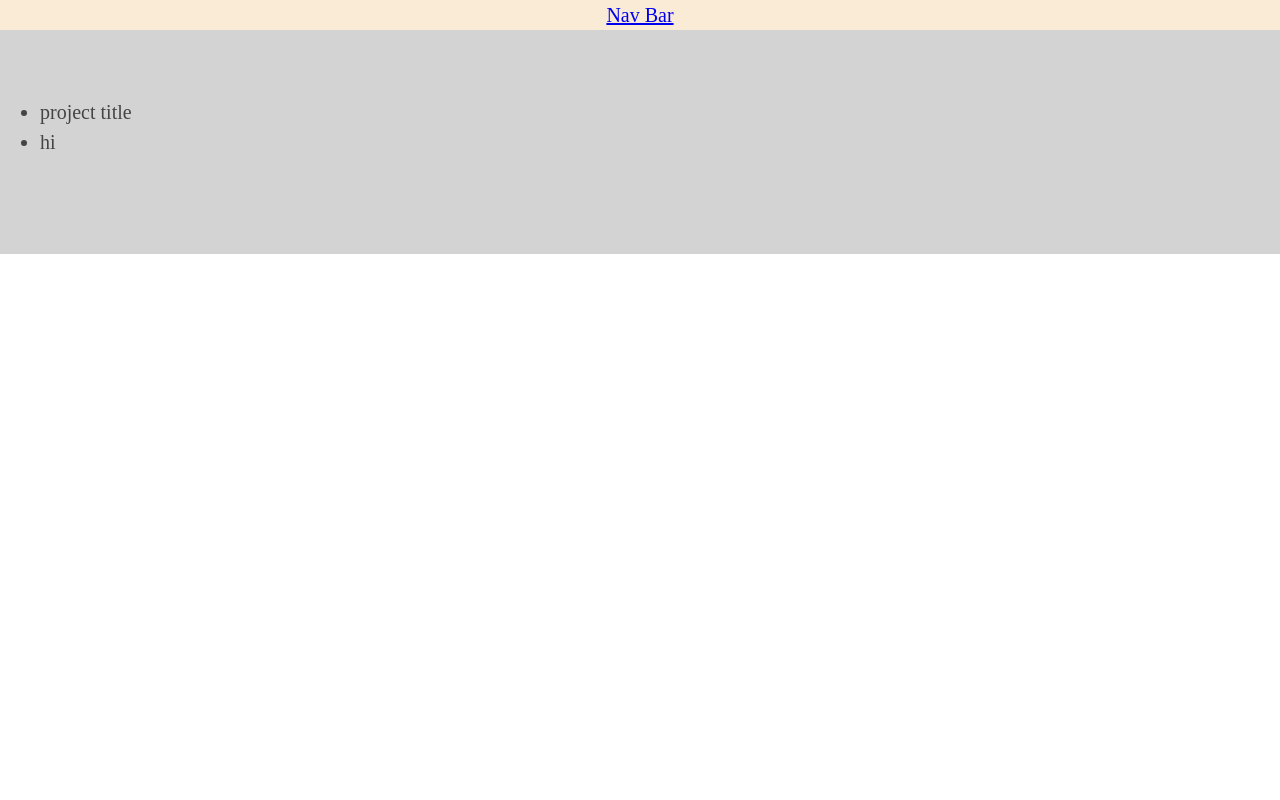
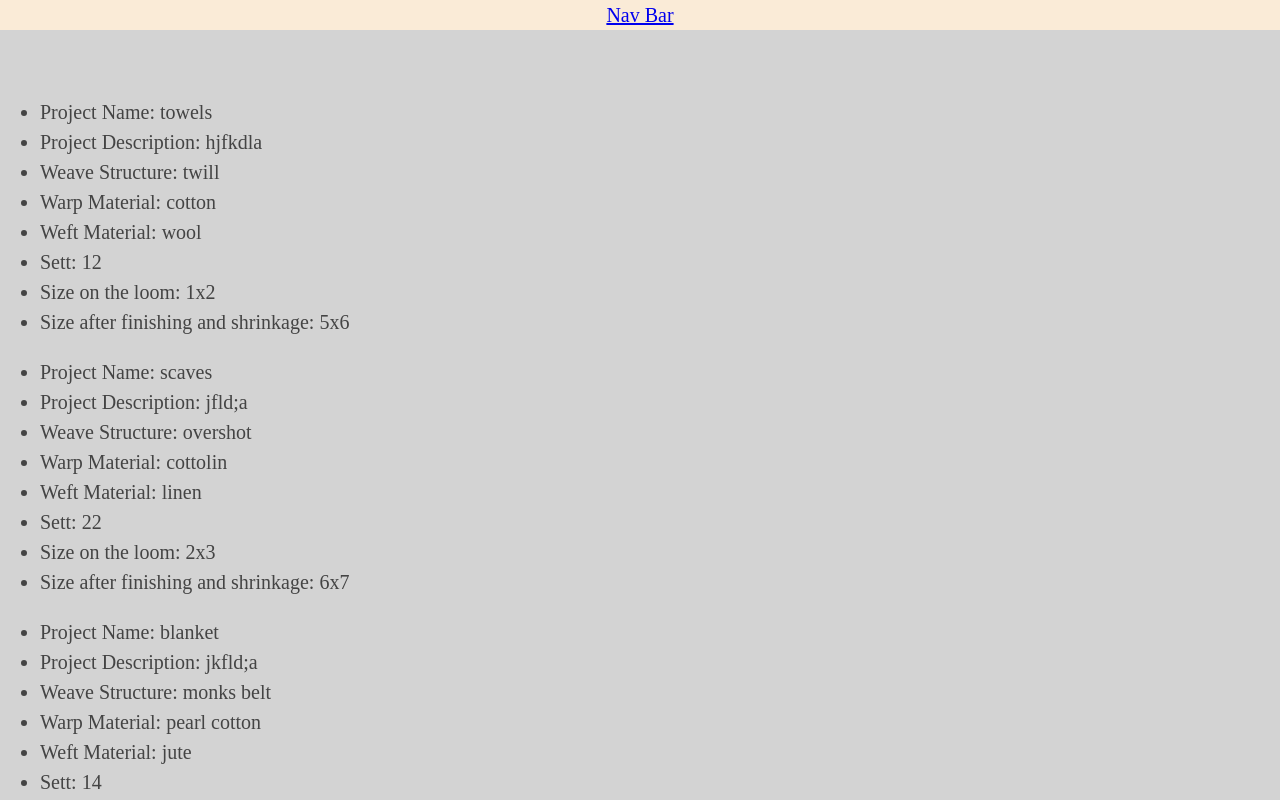
Before and after one commit to rebeccaleighfoster/web-weavers-studio, a React (Create React App) app: page /ProjectsList in a window 1280 px wide. Shown: the top 800 px of the page. Built offline with nearby package versions, Linux system fonts and the light colour scheme.

Commit message:
static before feedback

```diff
--- a/src/App.js
+++ b/src/App.js
@@ -124,8 +124,16 @@ export default class App extends React.Component {
   };
 
   */
+
+filterProjectsByWeaverId = projectsByWeaverId => {
+    //map over projects and filter by weaver id, if id matches weaver that was clicked, display projects
+    console.log("filterProjectsByWeaverId")
+  }
+
+
   render() {
     console.log(this.props)
+
     return (
       <>
         <Router>
--- a/src/CreateProfile.css
+++ b/src/CreateProfile.css
@@ -1,3 +1,4 @@
 #newWeaver{
-    background-color: lightgray
+    background-color: lightgray;
+
 }
--- a/src/LandingPage.js
+++ b/src/LandingPage.js
@@ -7,22 +7,21 @@ export default class LandingPage extends React.Component {
     render() {
         return (
             <>
-            < Nav/>
+                < Nav />
                 <section className="header">
                     <h1>Connect with Handweavers</h1>
-                    <h3>A place where handweavers can connect with eachother and share ideas</h3>
+                    <h3>A place where handweavers can connect with eachother, share ideas and projects!</h3>
                 </section>
                 <section className="quote">
-                <h3>quote about weaving</h3>
-                <p><em>placeholder for picture of weaving</em></p>
+                    <h3>“Create. Not for the money. Not for the fame. Not for the recognition. But for the pure joy of creating something and sharing it.” ― Ernest Barbaric</h3>
                 </section>
                 <section className="shareProjects">
-                <h3>Share your projects and learn from others</h3>
-                <p>Weavers have been teaching eachother and passing along knowledge for decades. Use this app to keep the tradition of teaching eachother going</p>
+                    <h3>Share your projects and learn from others</h3>
+                    <p>Weavers have been teaching eachother and passing along knowledge for decades. Use this app to keep the tradition of sharing tips going</p>
                 </section>
                 <section className="keepTrack">
-                <h3>Keep track of your own projects</h3>
-                <p>Record all the details of your projects in one spot. Yarn and reed size, pictures, draft references, ends per inch and more</p>
+                    <h3>Keep track of your own projects</h3>
+                    <p>Record all the details of your projects in one spot. Yarn and reed size, pictures, draft references, ends per inch and more</p>
                 </section>
                 <h3>Start Connecting!</h3>
                 <form className='next'>
--- a/src/WeaversList.js
+++ b/src/WeaversList.js
@@ -5,15 +5,18 @@ import './WeaversList.css'
 
 export default class WeaversList extends React.Component {
     render() {
+        //const filterProjectsByWeaverID = () => console.log('filterProjectsByWeaverID Ran');
+        //add mapping over projects array of object, filter by weaver id
         const displayWeaversList = this.props.weavers.map(function (weavers) {
             return (
                 <ul>
-                    <Link to='./projectsList'><li>{weavers.firstName} {weavers.lastName}</li></Link>
-                    <li>{weavers.email}</li>
-                    <li>{weavers.experienceLevel}</li>
-                    <li>{weavers.loomType}</li>
-                    <li>{weavers.State}</li>
-                    <li>{weavers.bio}</li>
+                    <li>{weavers.firstName} {weavers.lastName}</li>
+                    <li>Email: {weavers.email}</li>
+                    <li>Experience Level: {weavers.experienceLevel}</li>
+                    <li>Type of Loom: {weavers.loomType}</li>
+                    <li>State Located:{weavers.State}</li>
+                    <li>Bio: {weavers.bio}</li>
+                    <li><Link to='./projectsList'>Completed Projects</Link> </li>
                 </ul>
             );
         });
--- a/src/index.js
+++ b/src/index.js
@@ -12,10 +12,10 @@ const WEAVERS = [
 
 
 const PROJECTS = [
-  {"id": 1, "ProjectTitle":"towels", "ProjectDescription":"hjfkdla", "Weave Structure": "twill", "Warp Material": "cotton", "Warp Size": "3/2", "Weft Material": "wool" ,"Weft Size": "3/2","Sett": 12, "PPI": 22, "Size on Loom": "1x2" , "Size off loom":"5x6" , "Weaver Id":1 },
-  {"id": 2, "Project Title":"scaves","Project Description":"jfld;a", "Weave Structure": "overshot", "Warp Material": "cottolin", "Warp Size":"5/2" , "Weft Material":"linen" ,"Weft Size": "5/2" ,"Sett": 22, "PPI":32 , "Size on Loom": "2x3" , "Size off loom": "6x7", "Weaver Id":2 },
-  {"id": 3, "Project Title":"blanket","Project Description":"jkfld;a", "Weave Structure": "monks belt", "Warp Material": "pearl cotton", "Warp Size": "8/4" , "Weft Material": "jute" ,"Weft Size":"8/4" ,"Sett":14 , "PPI": 13, "Size on Loom":"3x4" , "Size off loom": "6x9", "Weaver Id":3 },
-  {"id": 4, "Project Title":"wall hanging","Project Description":"jfdls;a", "Weave Structure": "tapestry", "Warp Material": "wool", "Warp Size": "3/2", "Weft Material": "rayon" , "Weft Size": "10/2","Sett": 15, "PPI": 24, "Size on Loom": "4x5", "Size off loom": "9x3", "Weaver Id": 4},
+  {"id": 1, "ProjectTitle":"towels", "ProjectDescription":"hjfkdla", "WeaveStructure": "twill", "WarpMaterial": "cotton", "WarpSize": "3/2", "WeftMaterial": "wool" ,"WeftSize": "3/2","Sett": 12, "PPI": 22, "SizeonLoom": "1x2" , "Sizeoffloom":"5x6" , "WeaverId":1 },
+  {"id": 2, "ProjectTitle":"scaves","ProjectDescription":"jfld;a", "WeaveStructure": "overshot", "WarpMaterial": "cottolin", "WarpSize":"5/2" , "WeftMaterial":"linen" ,"WeftSize": "5/2" ,"Sett": 22, "PPI":32 , "SizeonLoom": "2x3" , "Sizeoffloom": "6x7", "WeaverId":1 },
+  {"id": 3, "ProjectTitle":"blanket","ProjectDescription":"jkfld;a", "WeaveStructure": "monks belt", "WarpMaterial": "pearl cotton", "WarpSize": "8/4" , "WeftMaterial": "jute" ,"WeftSize":"8/4" ,"Sett":14 , "PPI": 13, "SizeonLoom":"3x4" , "Sizeoffloom": "6x9", "WeaverId":1 },
+  {"id": 4, "ProjectTitle":"wall hanging","ProjectDescription":"jfdls;a", "WeaveStructure": "tapestry", "WarpMaterial": "wool", "WarpSize": "3/2", "WeftMaterial": "rayon" , "WeftSize": "10/2","Sett": 15, "PPI": 24, "SizeonLoom": "4x5", "Sizeoffloom": "9x3", "WeaverId": 1},
 
 ]
 
--- a/src/projectsList.js
+++ b/src/projectsList.js
@@ -5,15 +5,24 @@ import './projectList.css'
 export default class ProjectsList extends React.Component {
     render() {
         console.log("from projects list:", this.props.projects)
-        // const displayProjectsList = this.props.projects.map(function (projects)  {
-        //filter by id
+        const displayprojectsList = this.props.projects.map(function (projects) {
+            return (
+                <ul>
+                    <li>Project Name: {projects.ProjectTitle}</li>
+                    <li> Project Description: {projects.ProjectDescription} </li>
+                    <li> Weave Structure: {projects.WeaveStructure}</li>
+                    <li>Warp Material: {projects.WarpMaterial}</li>
+                    <li> Weft Material: {projects.WeftMaterial}</li>
+                    <li>Sett: {projects.Sett}</li>
+                    <li> Size on the loom: {projects.SizeonLoom}</li>
+                    <li> Size after finishing and shrinkage: {projects.Sizeoffloom}</li>
+                </ul>
+            );
+        });
         return (
             <section className= "projectList">
             < Nav/>
-            <ul>
-                <li>project title</li>
-                <li> hi</li>
-            </ul>
+            {displayprojectsList}
             </section>
         );
     }
```
Also changed, not shown: public/now.json (added, +9 -0 lines).
